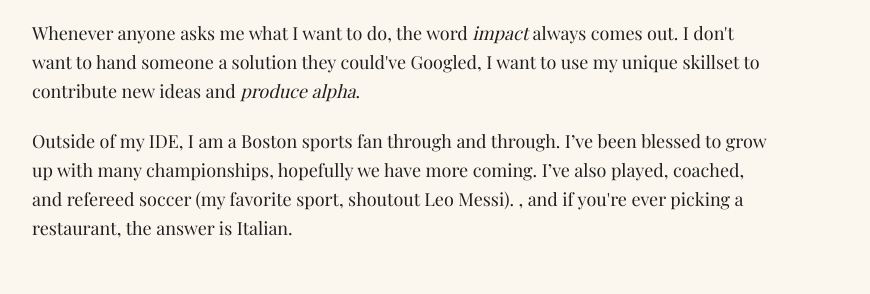
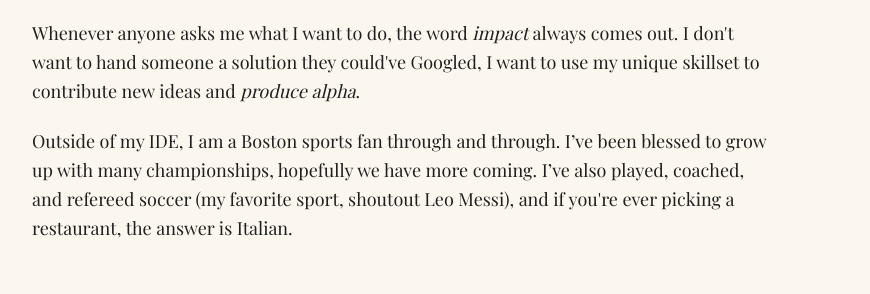
Before and after one commit to aamogh16/portfolio, a React (Vite) app: page / in a window 1280 px wide. Shown: the part 980-1274 px from the top of the page, without its empty margins (200-1070 px from the left). Built offline with nearby package versions, Linux system fonts and the light colour scheme; no server answers; a web font is replaced by a local one.

Commit message:
fix: typo in description

```diff
--- a/src/data/content.ts
+++ b/src/data/content.ts
@@ -2,7 +2,7 @@ export const about = {
   body: [
     'Hi, I\’m Amogh, a student at Northeastern University studying CS. I spend a lot of my time building whether its cinecircle or toggo with generate, or something new that interests me (high frequency trading right now). ',
     'Whenever anyone asks me what I want to do, the word *impact* always comes out. I don\'t want to hand someone a solution they could\'ve Googled, I want to use my unique skillset to contribute new ideas and *produce alpha*.',
-    'Outside of my IDE, I am a Boston sports fan through and through. I’ve been blessed to grow up with many championships, hopefully we have more coming. I’ve also played, coached, and refereed soccer (my favorite sport, shoutout Leo Messi). , and if you\'re ever picking a restaurant, the answer is Italian.',
+    'Outside of my IDE, I am a Boston sports fan through and through. I’ve been blessed to grow up with many championships, hopefully we have more coming. I’ve also played, coached, and refereed soccer (my favorite sport, shoutout Leo Messi), and if you\'re ever picking a restaurant, the answer is Italian.',
   ],
 }
 
```
